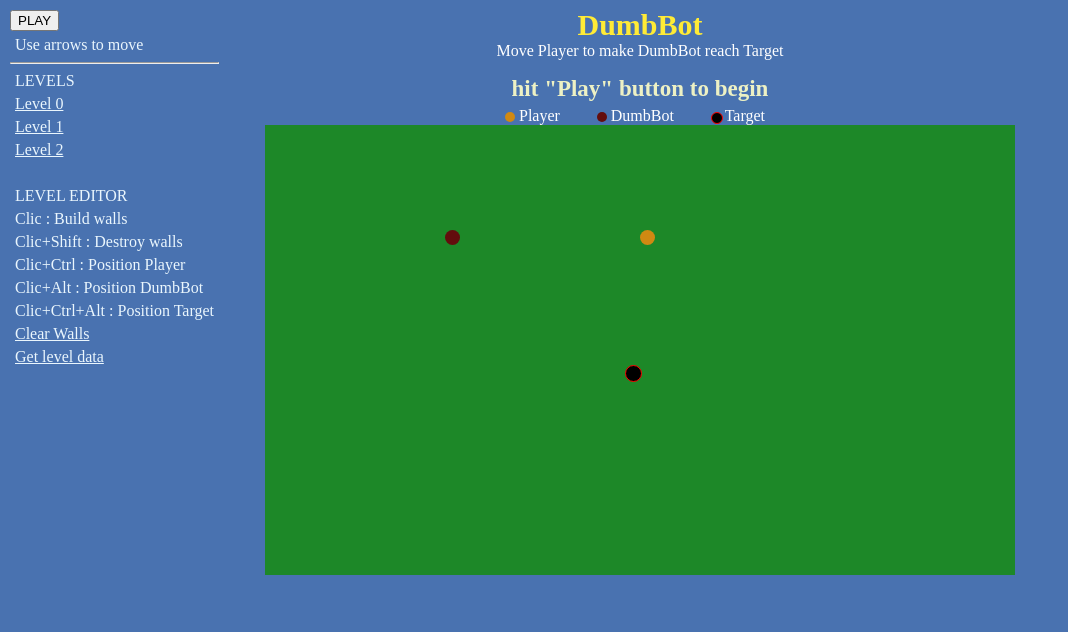
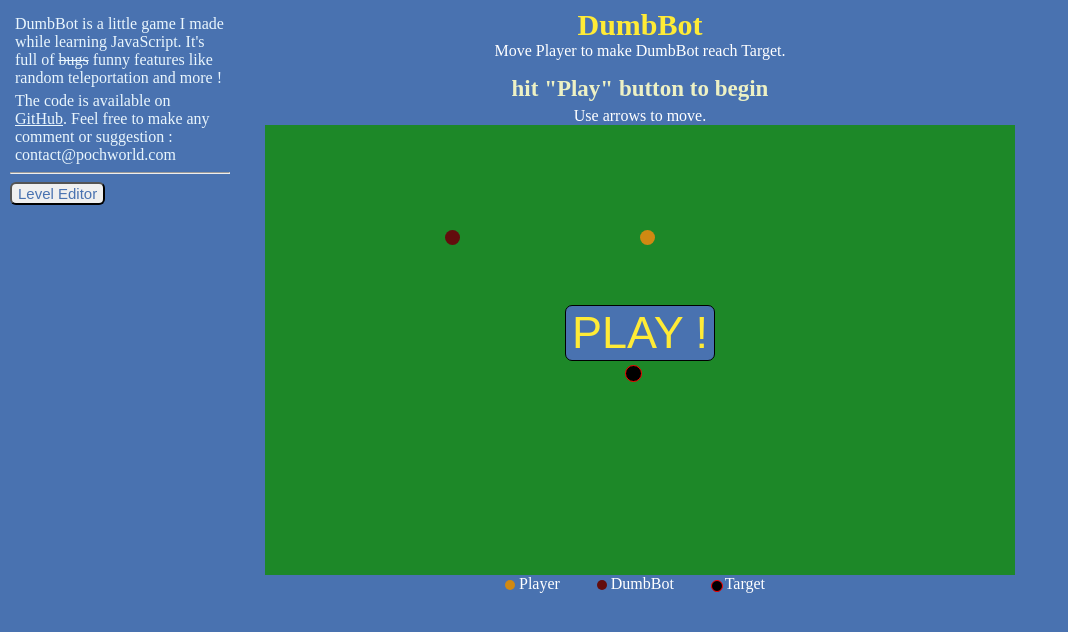
Before and after one commit to Pochwar/DumbBot, a PHP site: page / in a window 1280 px wide. Shown: the top 632 px of the page, without its empty margins (0-1068 px from the left). Run offline with PHP 8.4, Linux system fonts and the light colour scheme; some libraries are stand-ins or nearby versions.

Commit message:
Change design / play pause & option toggle mode

```diff
--- a/LevelClass.js
+++ b/LevelClass.js
@@ -11,7 +11,7 @@ elementsLvl.forEach(function(val,i){
 
     //génération du html
     var a = document.createElement('a');
-    a.innerText = "Level " + i;
+    a.innerText = "Load level " + i;
     a.id = "lvl" + i;
     var p = document.createElement('p');
     p.appendChild(a);
--- a/app.js
+++ b/app.js
@@ -6,6 +6,10 @@ document.querySelector('.area').addEventListener("mouseup", function(e){
     mouseIsDown = false;
 });
 
+//passe en mode édition
+document.querySelector('#play').addEventListener("click", togglePlay);
+//passe en mode édition
+document.querySelector('#pause').addEventListener("click", togglePlay);
 //passe en mode édition
 document.querySelector('#edit').addEventListener("click", toggleEdit);
 
--- a/index.html
+++ b/index.html
@@ -9,42 +9,44 @@
     <link rel="stylesheet" href="style.css" />
 </head>
 <body>
-    <div class="buttons">
-        <button id="edit">PLAY</button><br/>
+    <div class="infos">
+
         <div class="options">
-            <p class="info">Use arrows to move</p>
+            <div id="infogame">
+                <p>DumbBot is a little game I made while learning JavaScript. It's full of <span>bugs</span> funny features like random teleportation and more !</p>
+                <p>The code is available on <a href="https://github.com/Pochwar/DumbBot">GitHub</a>. Feel free  to make any comment or suggestion : contact@pochworld.com</p>
+            </div>
             <hr>
-            <p>LEVELS</p>
-            <div id="gotolvl">
-                <!-- <p><a onclick="loadLevel(0)">Level 0</a></p>
-                <p><a onclick="loadLevel(1)">Level 1</a></p>
-                <p><a onclick="loadLevel(2)">Level 2</a></p> -->
+            <button id="edit">Level Editor</button><br/><br/>
+            <div id="editor">
+                <p>Click : Build walls</p>
+                <p>Click+Shift : Destroy walls</p>
+                <p>Click+Ctrl : Position Player</p>
+                <p>Click+Alt : Position DumbBot</p>
+                <p>Click+Ctrl+Alt : Position Target</p>
+                <p><a id="clear">Clear Walls</a></p>
+                <p><a id="save">Get level data</a></p>
+                <div id="copyTricks"></div>
+                <hr>
+                <p>LEVELS</p>
+                <div id="gotolvl"></div>
             </div>
-            <br/>
-            <p>LEVEL EDITOR</p>
-            <p>Clic : Build walls</p>
-            <p>Clic+Shift : Destroy walls</p>
-            <p>Clic+Ctrl : Position Player</p>
-            <p>Clic+Alt : Position DumbBot</p>
-            <p>Clic+Ctrl+Alt : Position Target</p>
-            <p><a id="clear">Clear Walls</a></p>
-            <p><a id="save">Get level data</a></p>
-            <div id="copyTricks"></div>
 
         </div>
     </div>
     <section>
         <h1>DumbBot</h1>
-        <p class="info">Move Player to make DumbBot reach Target</p>
+        <p class="info">Move Player to make DumbBot reach Target.</p>
         <p id="levelNumber"></p>
-        <div class="elements">
-            <p class="info"><span class="playercircle"></span>&nbsp;Player</p>
-            <p class="info"><span class="dumbbotcircle"></span>&nbsp;DumbBot</p>
-            <p class="info"><span class="targetcircle"></span>&nbsp;Target</p>
-        </div>
-
+        <p id="infoMove"></p>
         <div class="content">
-            <div class="area" id"area">
+            <button id="play">PLAY !</button>
+            <button id="pause">Pause</button>
+            <div class="area" id"area"></div>
+            <div class="elements">
+                <p class="info"><span class="playercircle"></span>&nbsp;Player</p>
+                <p class="info"><span class="dumbbotcircle"></span>&nbsp;DumbBot</p>
+                <p class="info"><span class="targetcircle"></span>&nbsp;Target</p>
             </div>
         </div>
     </section>
--- a/style.css
+++ b/style.css
@@ -8,23 +8,73 @@ h1{
     font-size: 30px;
 }
 
-.info{
+.info, #infoMove, #infogame{
     margin: 0;
     color: #fff;
     position : relative;
 }
 
-section{
+#infogame span{
+text-decoration: line-through;
+}
+
+
+section {
     display: flex;
     align-items: center;
     flex-direction: column;
+}
 
+.content {
+    display: flex;
+    align-items: center;
+    flex-direction: column;
+    position: relative;
 }
+
 .elements{
     display:flex;
     flex-direction: row;
     justify-content: space-between;
     width: 250px;
+}
+
+#play {
+    position: absolute;
+    top: 180px;
+    left:300px;
+    z-index: 1;
+    color: #ffeb36;
+    font-size: 45px;
+    border-radius: 7px;
+    background: #4972b0;
+    border: 1px solid black;
+    cursor: pointer;
+}
+
+#pause {
+    position: absolute;
+    z-index: 1;
+    color: #4972b0;
+    font-size: 20px;
+    border-radius: 6px;
+    background: #edf1c4
+    border: 1px solid black;
+    cursor: pointer;
+    top : -35px;
+    right: 15px;
+}
+
+#edit {
+    position: absolute;
+    z-index: 1;
+    color: #4972b0;
+    font-size: 15px;
+    border-radius: 6px;
+    background: #edf1c4
+    border: 1px solid black;
+    cursor: pointer;
+    margin-bottom: 5px;
 }
 
 .playercircle{
@@ -89,13 +139,14 @@ section{
     background-color: #3d2701;
 }
 
-.buttons{
+.infos{
     position : absolute;
     top : 10px;
     left : 10px;
+    width : 220px;
 }
 
-.buttons .options p{
+.infos .options p{
     color: #EAF6FD;
     margin:5px;
 }
```
Also changed, not shown: functions.js (+34 -11 lines), levels.js.
